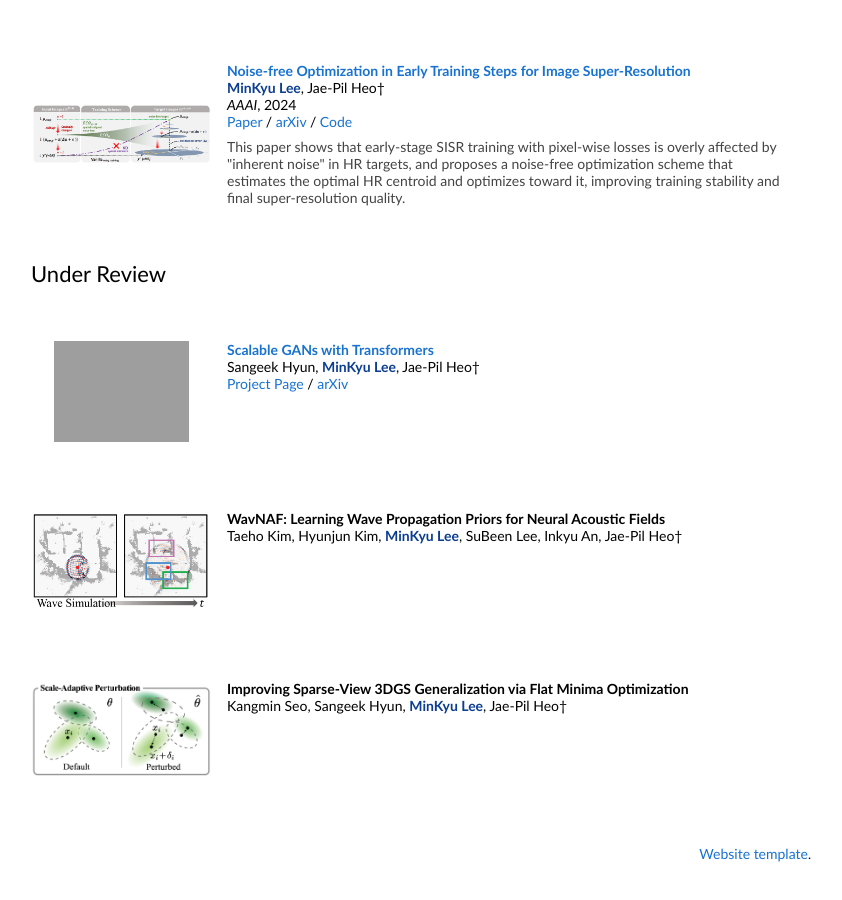
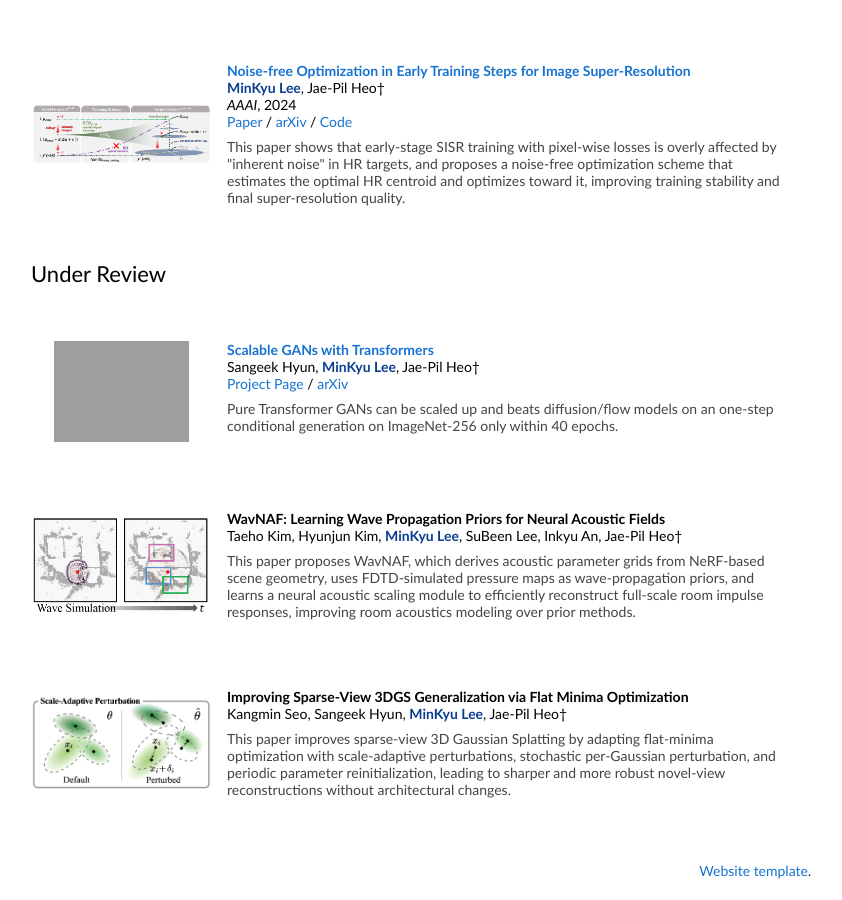
Before and after one commit to 2minkyulee/2minkyulee.github.io, a Jekyll site: the page built from index.md, in a window 1280 px wide and 900 px high, scrolled down 1511 px. Shown: the whole window, without its empty margins (229-1071 px from the left). Built offline with Jekyll 4.4.1, drawn with Linux system fonts in a browser that asks for light colours; grey boxes are pictures that could not be loaded.

Commit message:
Add paper summaries for Under Review section

```diff
--- a/_layouts/home.html
+++ b/_layouts/home.html
@@ -261,6 +261,9 @@
                     <a href="https://hse1032.github.io/GAT">Project Page</a>
                     /
                     <a href="https://arxiv.org/abs/2509.24935">arXiv</a>
+                    <p class="paper-summary">
+                      Pure Transformer GANs can be scaled up and beats diffusion/flow models on an one-step conditional generation on ImageNet-256 only within 40 epochs.
+                    </p>
                   </div>
                 </div>
               </td>
@@ -276,6 +279,9 @@
                     <span class="papertitle">WavNAF: Learning Wave Propagation Priors for Neural Acoustic Fields</span>
                     <br>
                     Taeho Kim, Hyunjun Kim, <span class="author-highlight">MinKyu Lee</span>, SuBeen Lee, Inkyu An, Jae-Pil Heo&dagger;
+                    <p class="paper-summary">
+                      This paper proposes WavNAF, which derives acoustic parameter grids from NeRF-based scene geometry, uses FDTD-simulated pressure maps as wave-propagation priors, and learns a neural acoustic scaling module to efficiently reconstruct full-scale room impulse responses, improving room acoustics modeling over prior methods.
+                    </p>
                   </div>
                 </div>
               </td>
@@ -291,6 +297,9 @@
                     <span class="papertitle">Improving Sparse-View 3DGS Generalization via Flat Minima Optimization</span>
                     <br>
                     Kangmin Seo, Sangeek Hyun, <span class="author-highlight">MinKyu Lee</span>, Jae-Pil Heo&dagger;
+                    <p class="paper-summary">
+                      This paper improves sparse-view 3D Gaussian Splatting by adapting flat-minima optimization with scale-adaptive perturbations, stochastic per-Gaussian perturbation, and periodic parameter reinitialization, leading to sharper and more robust novel-view reconstructions without architectural changes.
+                    </p>
                   </div>
                 </div>
               </td>
```
